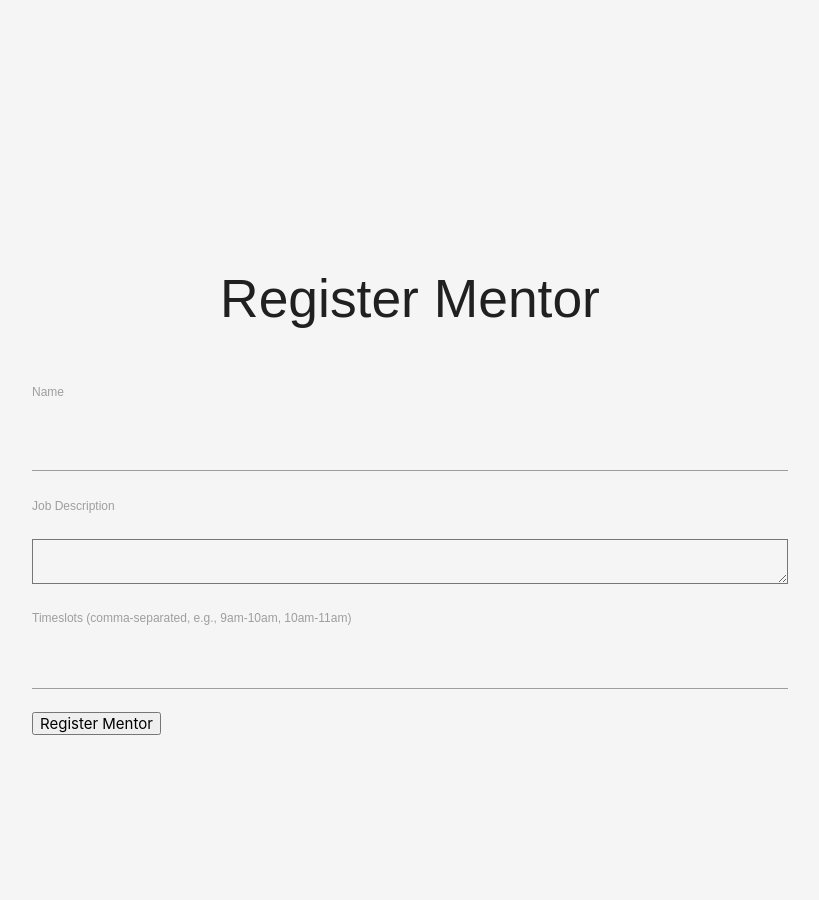
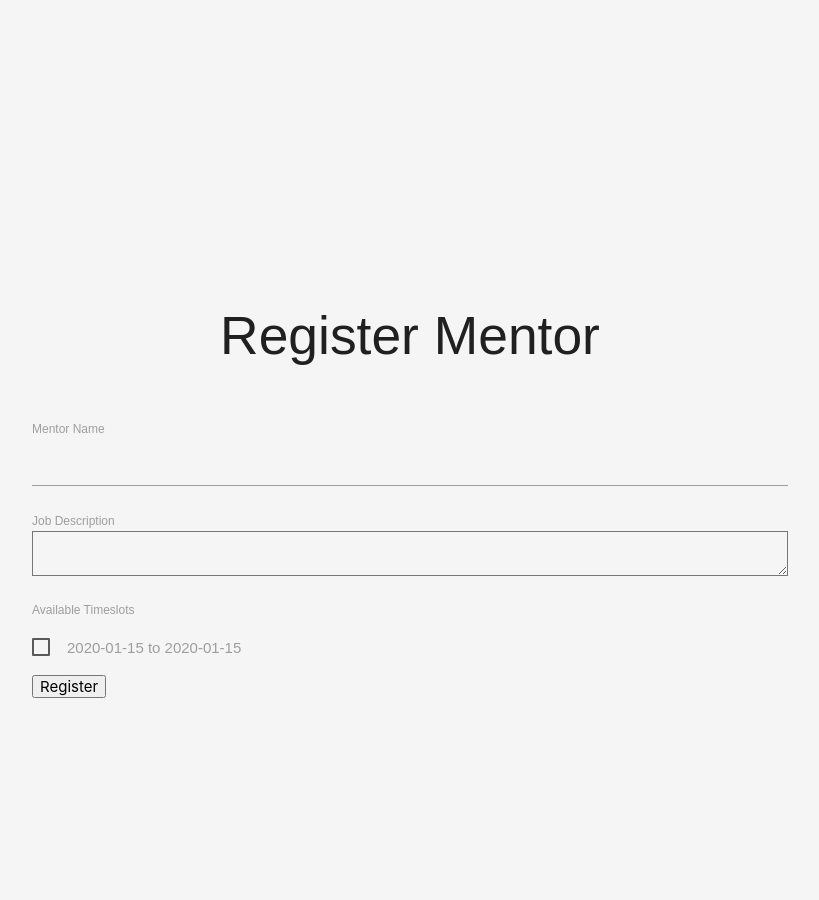
Before and after one commit to PaulKMueller/match_my_mentor, a Flask app: page /mentor_form in a window 1280 px wide; the page is wider, and only the part inside the window is pictured. Shown: the top 900 px of that part, without its empty margins (280-1099 px from the left). Run offline with Flask 3, Linux system fonts and the light colour scheme; tables that the repository leaves empty hold one stand-in row (values such as "Sample post").

Commit message:
Working checkboxes as timeslot selection mentor form

```diff
--- a/forms.py
+++ b/forms.py
@@ -1,13 +1,19 @@
 from flask_wtf import FlaskForm, Form
-from wtforms import StringField, IntegerField, TextAreaField, SubmitField, SelectField, FormField, FieldList
+from wtforms import StringField, IntegerField, TextAreaField, SubmitField, SelectField, FormField, FieldList, SelectMultipleField
 from wtforms.validators import DataRequired, NumberRange, Optional, ValidationError
-from models import Mentee, Mentor
+from models import Mentee, Mentor, TimeSlot
 
 class MentorForm(FlaskForm):
-    name = StringField('Name', validators=[DataRequired()])
+    name = StringField('Mentor Name', validators=[DataRequired()])
     job_description = TextAreaField('Job Description', validators=[DataRequired()])
-    timeslots = StringField('Timeslots (comma-separated, e.g., 9am-10am, 10am-11am)', validators=[DataRequired()])
-    submit = SubmitField('Register Mentor')
+    # Assume Timeslot is a model that contains all timeslots
+    timeslots = SelectMultipleField('Available Timeslots', choices=[], coerce=int)
+    submit = SubmitField('Register')
+
+    def __init__(self, *args, **kwargs):
+        super(MentorForm, self).__init__(*args, **kwargs)
+        self.timeslots.choices = [(timeslot.id, f"{timeslot.start_time} to {timeslot.end_time}") for timeslot in TimeSlot.query.order_by(TimeSlot.start_time).all()]
+
 
     def validate_name(self, field):
         if Mentor.query.filter_by(name=field.data).first():
--- a/templates/mentor_form.html
+++ b/templates/mentor_form.html
@@ -1,41 +1,45 @@
 <!DOCTYPE html>
 <html lang="en">
-
 <head>
     <meta charset="UTF-8">
     <meta name="viewport" content="width=device-width, initial-scale=1.0">
     <title>Admin Interface</title>
-
     <link rel="stylesheet" href="{{ url_for('static', filename='style.css') }}">
     <link href="https://cdnjs.cloudflare.com/ajax/libs/materialize/1.0.0/css/materialize.min.css" rel="stylesheet">
-
     <!-- Favicon code -->
     <link rel="apple-touch-icon" sizes="180x180" href="{{ url_for('static', filename='apple-touch-icon.png') }}">
     <link rel="icon" type="image/png" sizes="32x32" href="{{ url_for('static', filename='favicon-32x32.png') }}">
     <link rel="icon" type="image/png" sizes="16x16" href="{{ url_for('static', filename='favicon-16x16.png') }}">
     <link rel="manifest" href="{{ url_for('static', filename='site.webmanifest') }}">
 </head>
-
 <body>
     <h2>Register Mentor</h2>
-    <form action="" method="post" , class="input-field">
+    <form action="" method="post" class="input-field">
         {{ form.hidden_tag() }}
         <p>
-            {{ form.name.label }}<br /><br />
+            {{ form.name.label }}<br>
             {{ form.name(size=32) }}
         </p>
         <p>
-            {{ form.job_description.label }}<br /><br />
+            {{ form.job_description.label }}<br>
             {{ form.job_description(rows=4) }}
         </p>
         <p>
             {{ form.timeslots.label }}
         </p>
-        <p>
-            {{ form.timeslots(size=5) }}
-        </p>
+        <div class="checkbox-group">
+            {% for subfield in form.timeslots %}
+                <p>
+                    <label>
+                        <input type="checkbox" name="{{ subfield.name }}" value="{{ subfield.data }}" id="timeslot-{{ subfield.id }}" />
+                        <span>{{ subfield.label.text }}</span>
+                    </label>
+                </p>
+            {% endfor %}
+        </div>
         <p>{{ form.submit() }}</p>
     </form>
+
 
     <script src="https://cdnjs.cloudflare.com/ajax/libs/materialize/1.0.0/js/materialize.min.js"></script>
     <script>
@@ -44,5 +48,4 @@
         });
     </script>
 </body>
-
 </html>
```
